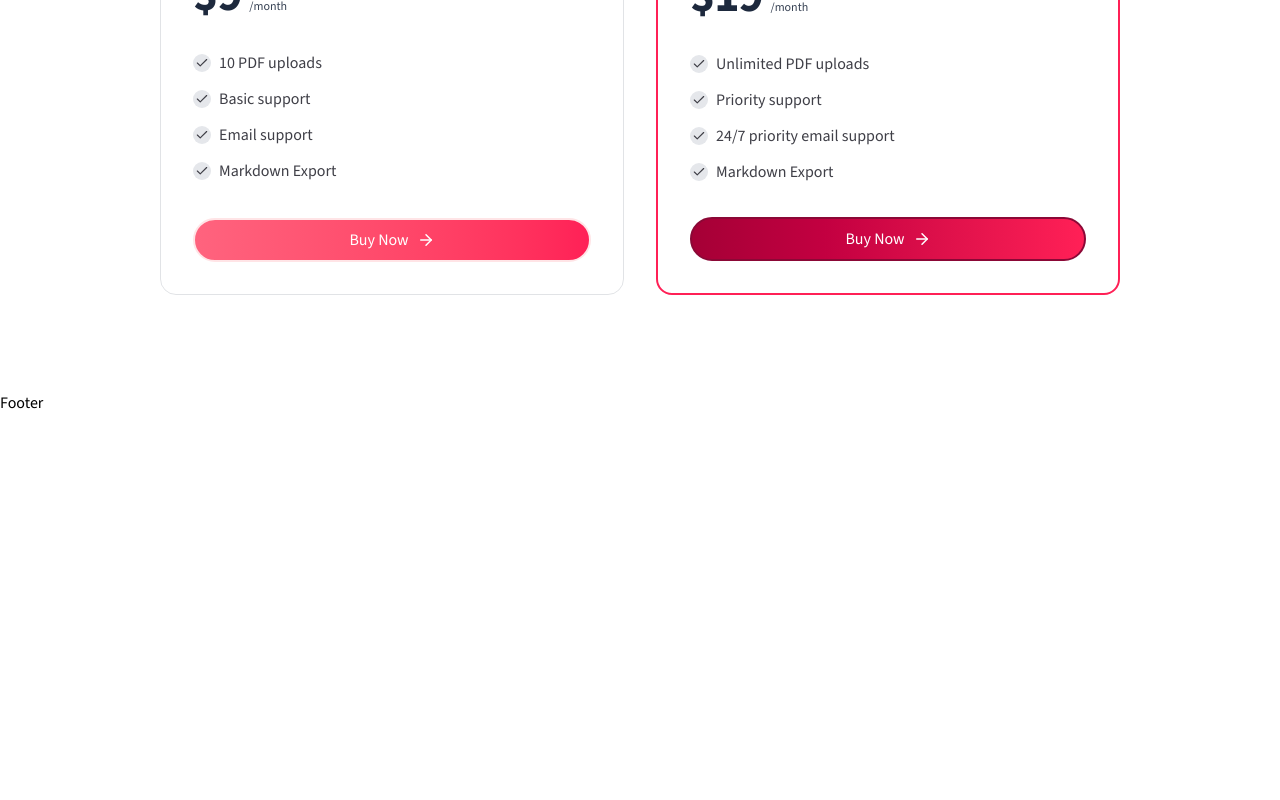
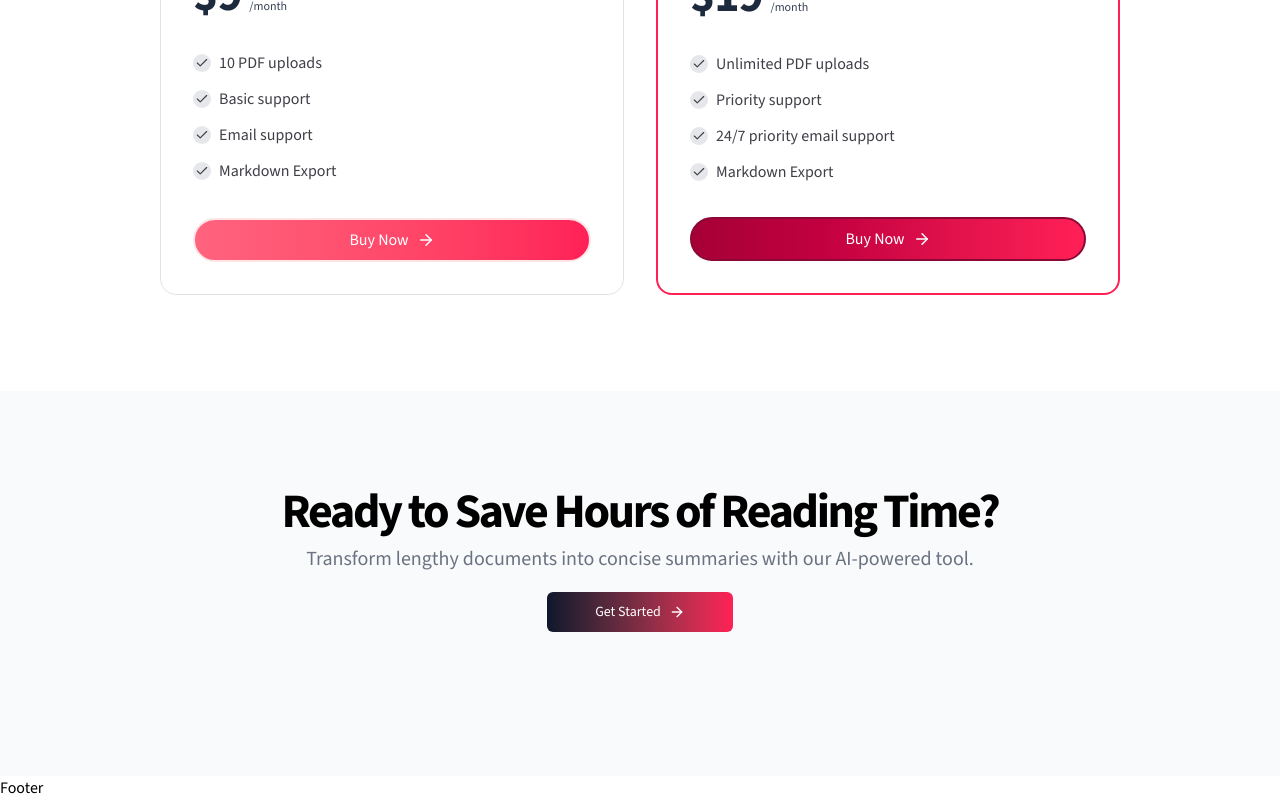
Before and after one commit to KanadShee-18/Saaransh, a Next.js app: page / in a window 1280 px wide. Shown: the part 1900-2700 px from the top of the page. Before the commit the page ends 2315 px from the top, so only its background shows below. Built offline with nearby package versions, Linux system fonts and the light colour scheme.

Commit message:
Added the CTA section button

```diff
--- a/app/page.tsx
+++ b/app/page.tsx
@@ -1,4 +1,5 @@
 import { BgGradient } from "@/components/common/bg-gradient";
+import { CTASection } from "@/components/landing/cta-buttons";
 import { DemoSection } from "@/components/landing/demo-section";
 import { HeroSection } from "@/components/landing/hero-section";
 import { WorkingProcess } from "@/components/landing/how-it-works";
@@ -13,8 +14,8 @@ export default function Home() {
         <DemoSection />
         <WorkingProcess />
         <PricingSection />
+        <CTASection />
       </div>
-      {/* <CTASection /> */}
     </div>
   );
 }
--- a/components/common/header-section.tsx
+++ b/components/common/header-section.tsx
@@ -18,12 +18,12 @@ export const Header = () => {
           />
         </NavLink>
       </div>
-      <div className="flex lg:justify-center lg:items-center gap-4 lg:gap-12">
+      <div className="flex lg:justify-center lg:items-center gap-4 lg:gap-12 lg:flex-1">
         <NavLink href={"/pricing"}>Pricing</NavLink>
         {isLoggedIn && <NavLink href={"/dashboard"}>Your Summaries</NavLink>}
       </div>
 
-      <div className="flex lg:justify-end lg:flex-1">
+      <div className="flex lg:justify-end">
         {isLoggedIn ? (
           <div className="flex gap-2 items-center">
             <NavLink href={"/upload"}>Upload a PDF</NavLink>
--- /dev/null
+++ b/components/landing/cta-buttons.tsx
@@ -0,0 +1,40 @@
+import Link from "next/link";
+import { Button } from "../ui/button";
+import { ArrowRight } from "lucide-react";
+
+export const CTASection = () => {
+  return (
+    <section className="relative bg-gray-50 py-12">
+      <div className="py-12 lg:py-24 max-w-5xl mx-auto px-4 sm:px-6 lg:px-8 lg:pt-12">
+        <div className="flex flex-col items-center space-y-4 text-center">
+          <div className="space-y-2">
+            <h2 className="text-3xl font-black tracking-tighter sm:text-4xl md:text-5xl">
+              Ready to Save Hours of Reading Time?
+            </h2>
+            <p className="mx-auto max-w-[700px] text-gray-500 md:text-xl lg:text-base/relaxed xl:text-xl/relaxed">
+              Transform lengthy documents into concise summaries with our
+              AI-powered tool.
+            </p>
+          </div>
+          <div className="flex flex-col gap-2 min-[400px]:flex-row justify-center">
+            <div>
+              <Button
+                size={"lg"}
+                variant={"link"}
+                className="hover:no-underline text-white group w-full min-[400px]:w-auto bg-linear-to-r from-slate-900 to-rose-500 hover:from-rose-500 hover:to-slate-900 transition-all duration-300"
+              >
+                <Link
+                  href={"/#pricing"}
+                  className="flex items-center gap-2 px-6 py-4"
+                >
+                  Get Started{" "}
+                  <ArrowRight className="group-hover:translate-x-1 transition-transform group-hover:duration-300 animate-pulse group-hover:animate-none" />
+                </Link>
+              </Button>
+            </div>
+          </div>
+        </div>
+      </div>
+    </section>
+  );
+};
```
